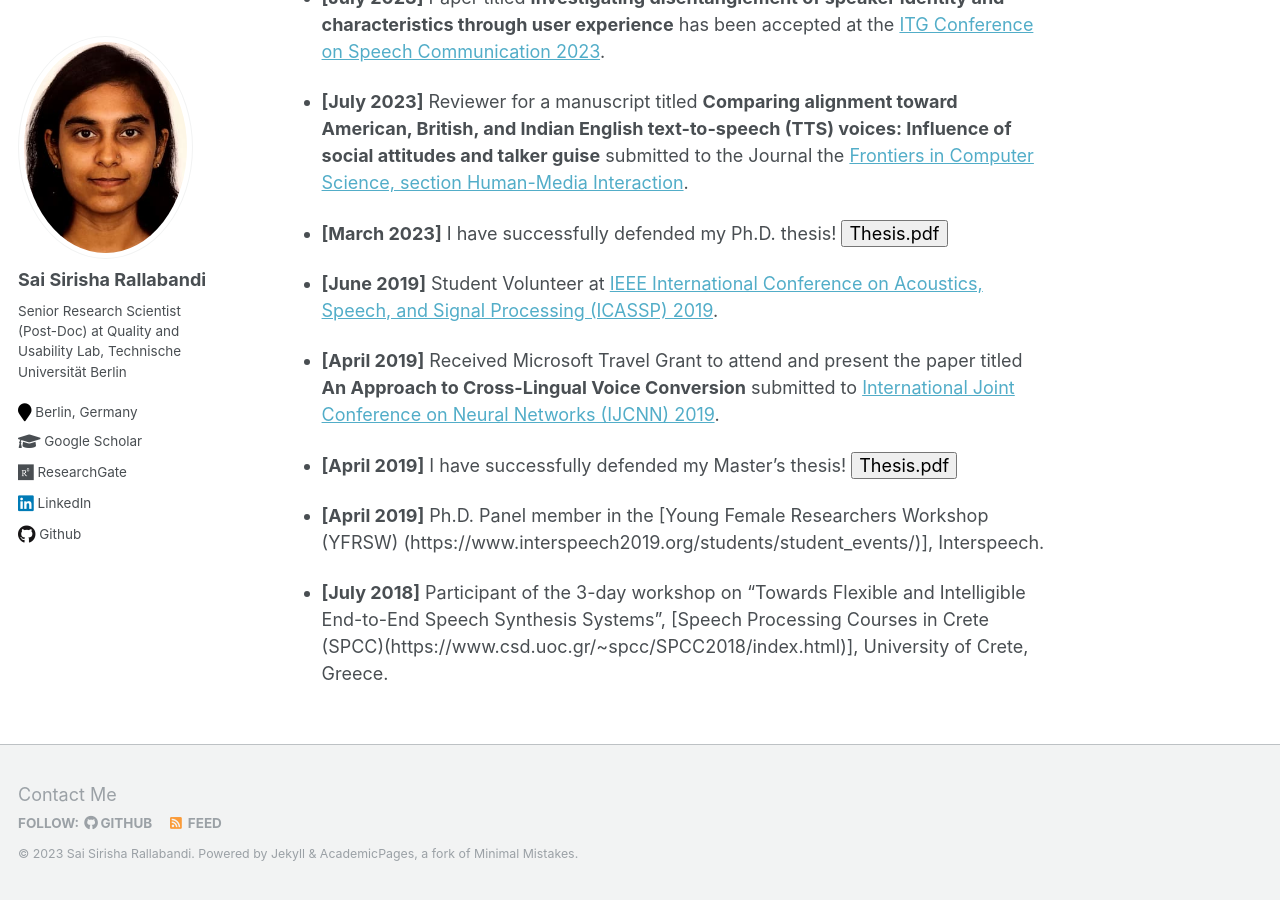
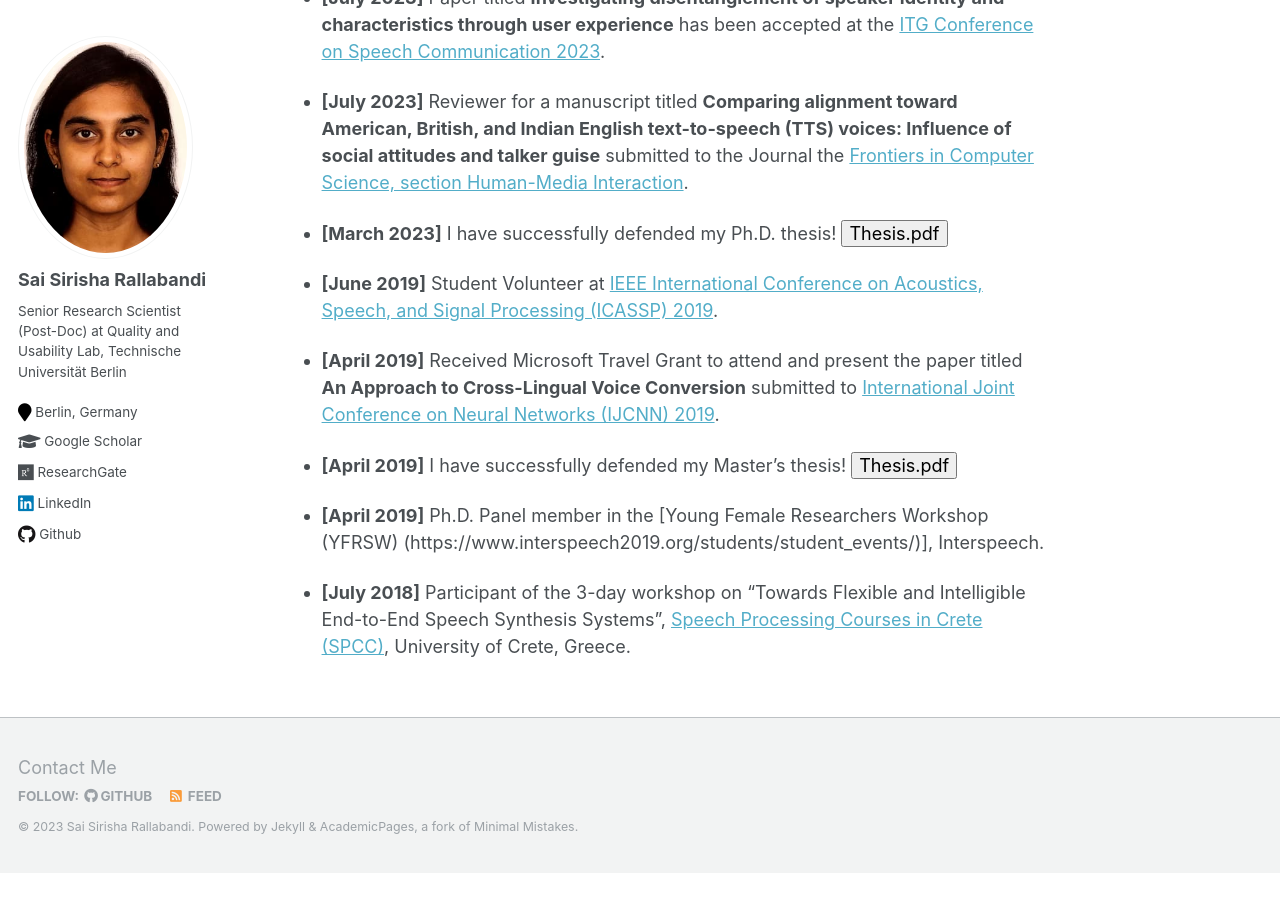
Before and after one commit to SaiSirishaR/saisirishar.github.io, a Jekyll site: the page built from _pages/about.md, in a window 1280 px wide and 900 px high, scrolled down 680 px. Built offline with Jekyll 4.4.1, drawn with Linux system fonts in a browser that asks for light colours; after the commit the page ends 1553 px from its top, so only the background shows below that.

Commit message:
Update about.md

```diff
--- a/_pages/about.md
+++ b/_pages/about.md
@@ -35,4 +35,4 @@ user experience** has been accepted at the [ITG Conference on Speech Communicati
 
 - **[April 2019]** Ph.D. Panel member in the [Young Female Researchers Workshop (YFRSW) (https://www.interspeech2019.org/students/student_events/)], Interspeech.
 
-- **[July 2018]** Participant of the 3-day workshop on "Towards Flexible and Intelligible End-to-End Speech Synthesis Systems", [Speech Processing Courses in Crete (SPCC)(https://www.csd.uoc.gr/~spcc/SPCC2018/index.html)], University of Crete, Greece.
+- **[July 2018]** Participant of the 3-day workshop on "Towards Flexible and Intelligible End-to-End Speech Synthesis Systems", [Speech Processing Courses in Crete (SPCC)](https://www.csd.uoc.gr/~spcc/SPCC2018/index.html), University of Crete, Greece.
```
